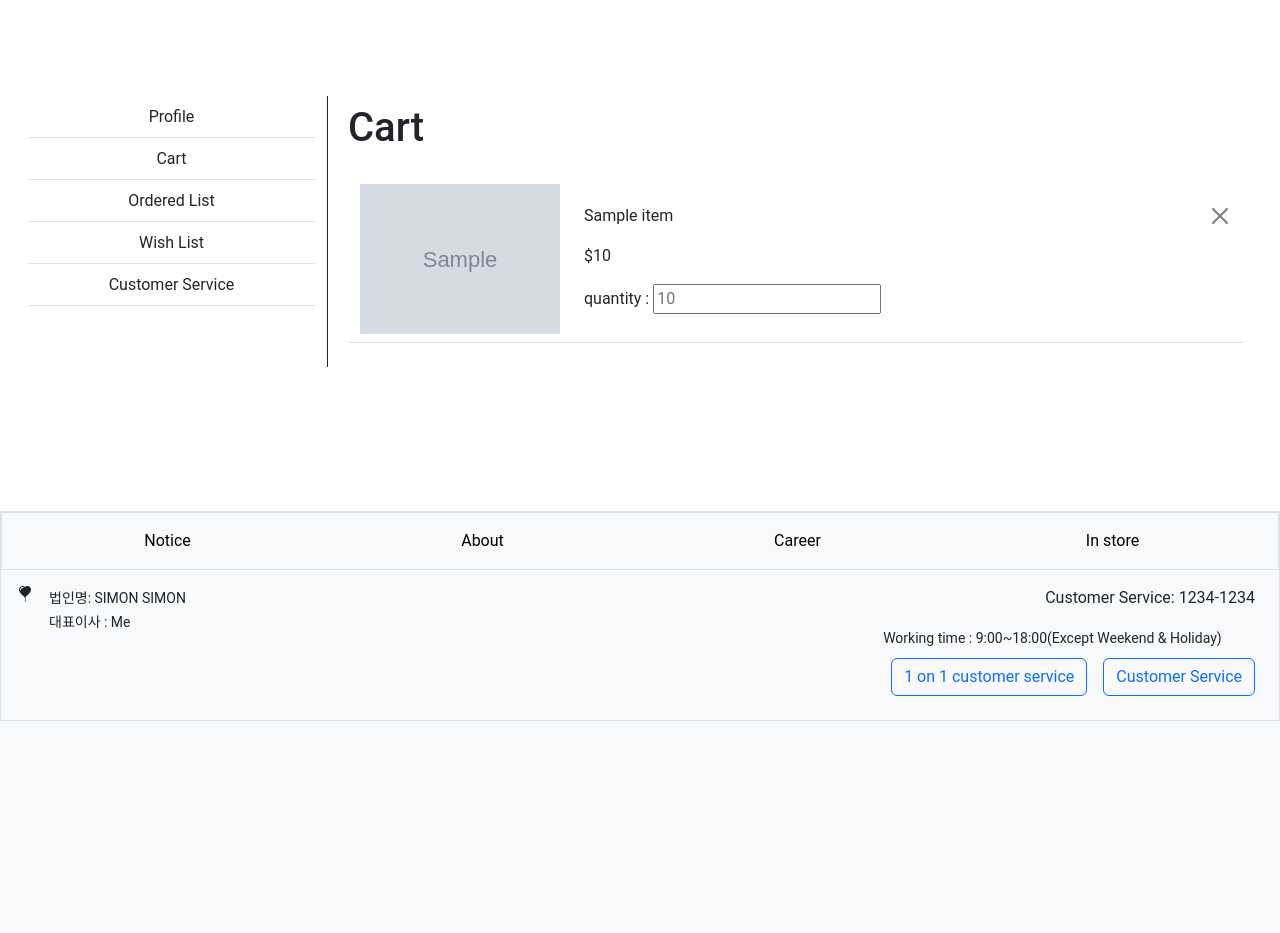
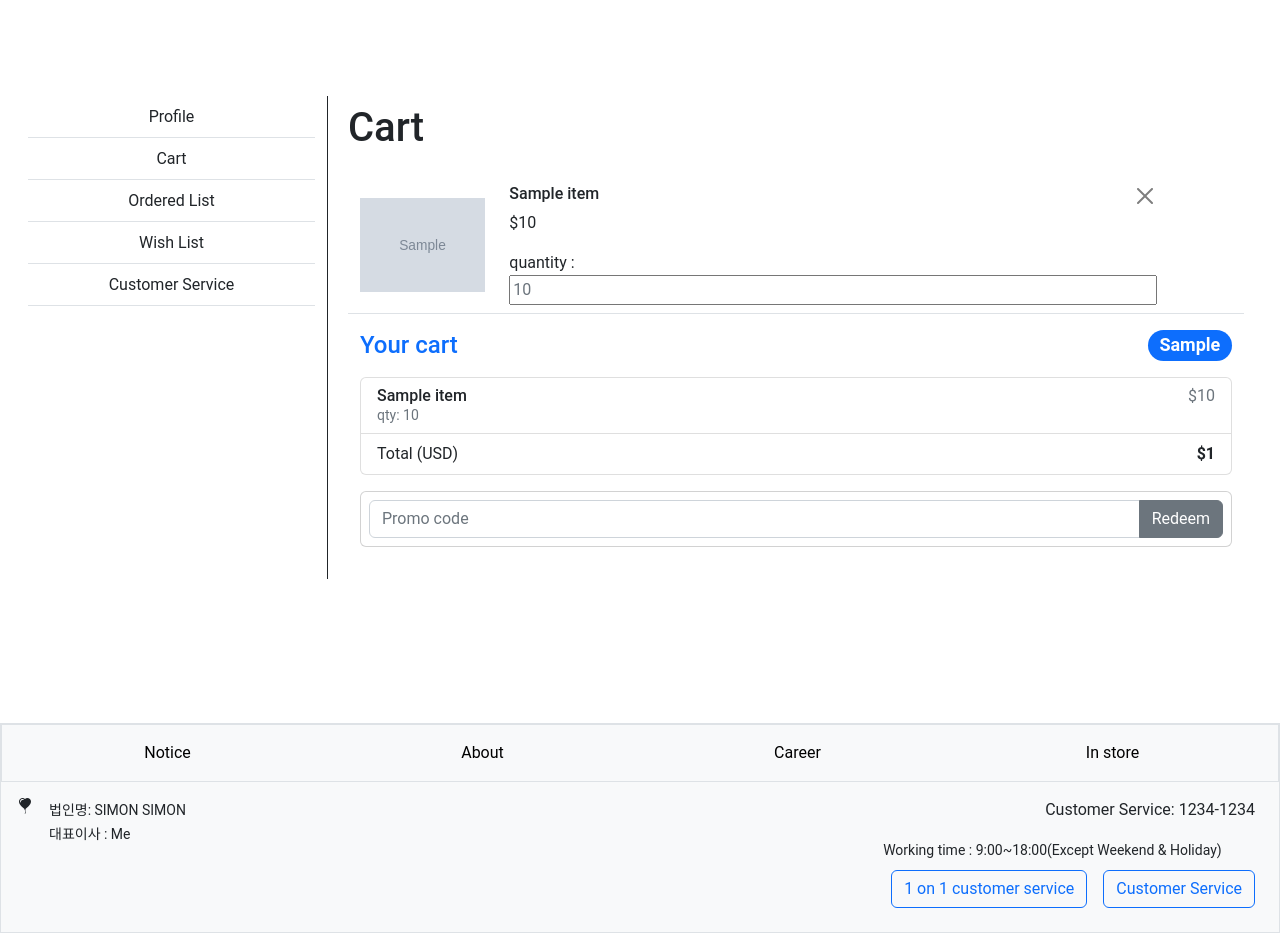
Before and after one commit to Seonmo-kang/e-commerce, a Django app: template backend/templates/shop/cart.html in a window 1280 px wide. Shown: the part 92-1025 px from the top of the page. Before the commit the page ends 813 px from the top, so only its background shows below. Run offline with Django 3.2, Linux system fonts and the light colour scheme; the template is opened without the code that fills it: most values are stand-ins (such as "Sample title", 1, 10 or a date in 2020); grey boxes marked "Sample" are stand-in pictures; some libraries are stand-ins or nearby versions.

Commit message:
Feat : print total amount of ordered item in cart.html

```diff
--- a/backend/order/views.py
+++ b/backend/order/views.py
@@ -4,7 +4,7 @@ import json
 from typing import OrderedDict
 from django.shortcuts import render
 from django.views import generic
-from django.db.models import Subquery,OuterRef
+from django.db.models import Subquery,OuterRef,Sum
 from .models import Order,OrderItem
 from shop.models import Item,Wish,ItemImage
 
@@ -23,6 +23,8 @@ class CartView(LoginRequiredMixin,generic.ListView):
 
     def get_context_data(self,**kwargs):
         context = super(CartView,self).get_context_data(**kwargs)
+        order = Order.objects.getOrder(self.request.user)
+        context['total_price'] = OrderItem.objects.filter(order=order).values('item').aggregate(total_price=Sum('item__sell_price'))
         return context
     def get_queryset(self):
         if Order.objects.isCart(user=self.request.user):
--- a/backend/templates/account_custom/profile.html
+++ b/backend/templates/account_custom/profile.html
@@ -18,7 +18,7 @@
               <p class="mb-0">first name</p>
             </div>
             <div class="col-sm-9">
-              <p class="text-muted mb-0">{{profile.first_name}} Test</p>
+              <p class="text-muted mb-0">{{profile.first_name}}</p>
             </div>
           </div>
           <hr>
@@ -27,7 +27,7 @@
               <p class="mb-0">Last name</p>
             </div>
             <div class="col-sm-9">
-              <p class="text-muted mb-0">{{profile.last_name}} Test</p>
+              <p class="text-muted mb-0">{{profile.last_name}}</p>
             </div>
           </div>
           <hr>
--- a/backend/templates/shop/cart.html
+++ b/backend/templates/shop/cart.html
@@ -8,19 +8,46 @@
     {% if item_list %}
         {%for item in item_list %}
             <div class="item row py-2 border-bottom align-items-center">
-                <div class="col-md-3 col-12">
+                <div class="col-md-2 col-6">
                     <img class="w-100" src="{{STATIC_PREFIX}}{{item.image}}" alt="item.description">
                 </div>
-                <div class="col-md-9">
+                <div class="col-md-9 col-5">
                     <button type="button" class="remove_item btn-close float-end" id="remove_item-{{forloop.counter}}" data-item="{{item.item.id}}" aria-label="Close"></button>
-                    <p>{{item.item}} </p>
+                    <h6>{{item.item}} </h6>
                     <p>${{item.item.sell_price}}</p>
-                    quantity : <input class="text-secondary" value="{{item.quantity}}" type="number" min="1"></input>
+                    quantity : <input class=" w-100 text-secondary" value="{{item.quantity}}" type="number" min="1"></input>
                 </div>
             </div>
         {% empty %}
             <p>It's empty</p>
         {% endfor %}
+        <div class="col-12 order-md-last mt-sm-3 my-2">
+            <h4 class="d-flex justify-content-between align-items-center mb-3">
+                <span class="text-primary">Your cart</span>
+                <span class="badge bg-primary rounded-pill">{{carted_item}}</span>
+            </h4>
+            <ul class="list-group mb-3">
+            {% for item in item_list%}
+                <li class="list-group-item d-flex justify-content-between lh-sm">
+                <div>
+                    <h6 class="my-0">{{item.item}}</h6>
+                    <small class="text-muted">qty: {{item.quantity}}</small>
+                </div>
+                <span class="text-muted">${{item.item.sell_price}}</span>
+                </li>
+            {% endfor %}
+                <li class="list-group-item d-flex justify-content-between">
+                <span>Total (USD)</span>
+                <strong>${{total_price.total_price}}</strong>
+                </li>
+            </ul>
+            <form class="card p-2">
+                <div class="input-group">
+                <input type="text" class="form-control" placeholder="Promo code">
+                <button type="submit" class="btn btn-secondary">Redeem</button>
+                </div>
+            </form>
+        </div>
     {% else %}
         <p> There are no item in the cart!</p>
     {% endif %}
```
Also changed, not shown: backend/templates/shop/shop.html (+2 -7 lines).
